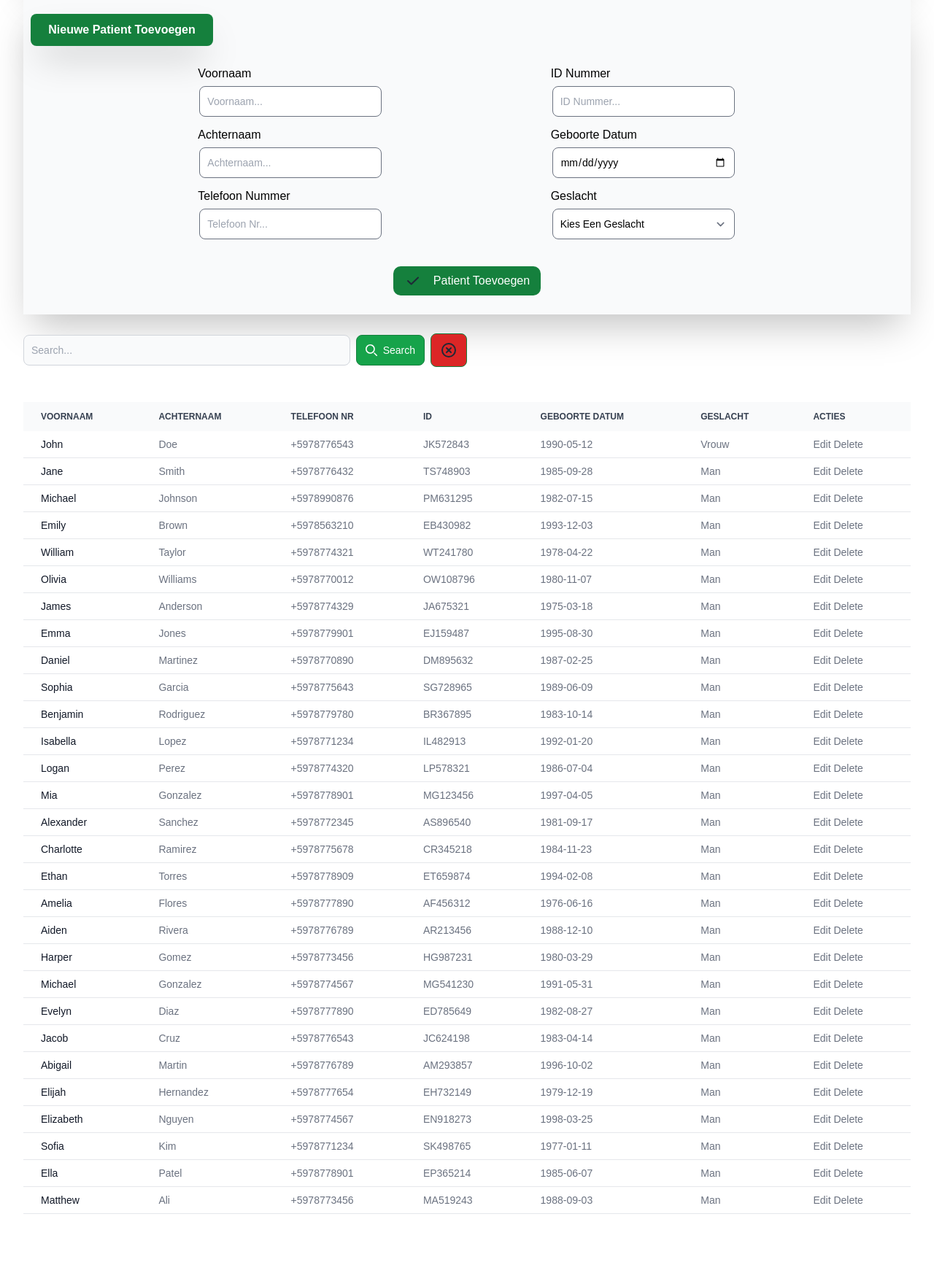
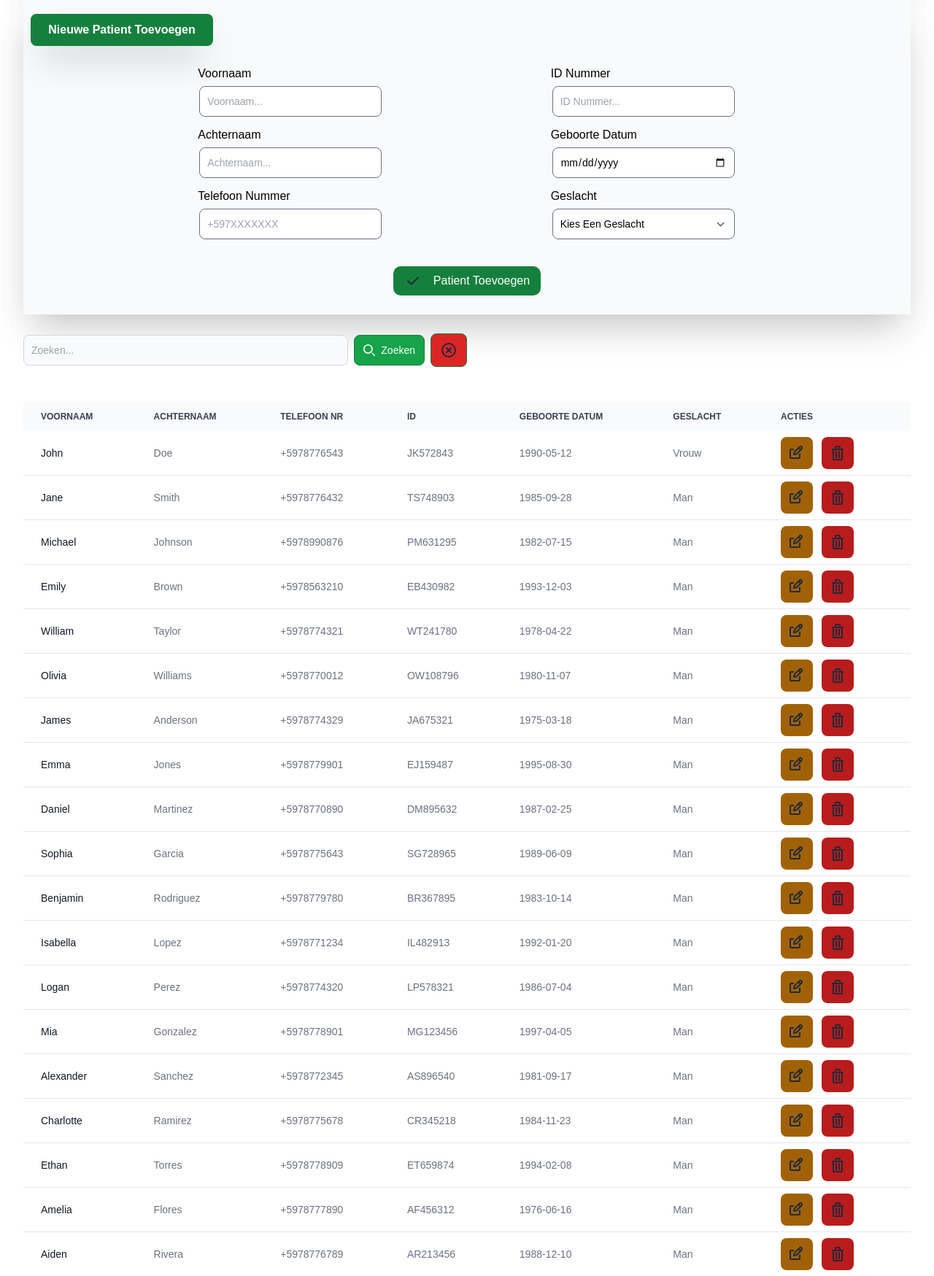
Before and after one commit to ItzArxher/MediBedTrackr, a Flask app: page /patienten in a window 1280 px wide. Shown: the part 261-2010 px from the top of the page at 73% size. Before the commit the page ends 1925 px from the top, so only its background shows below. Run offline with Flask 3, Linux system fonts and the light colour scheme; data comes from the database, SQL or seed files in the repository; some libraries are stand-ins or nearby versions.

Commit message:
patienten finalized

```diff
--- a/Webapp/templates/patienten.html
+++ b/Webapp/templates/patienten.html
@@ -8,36 +8,43 @@
 {% endblock %}
 {% block main_content %}
 <form class="my-[10px] form-control bg-gray-50 p-[10px] shadow-2xl" method="post" action="/create_patient">
-    <p class="rounded-lg text-center font-extrabold bg-green-700 text-white shadow-2xl w-[250px] py-[10px] my-[10px]">Nieuwe Patient Toevoegen</p>
+    <p class="rounded-lg text-center font-extrabold bg-green-700 text-white shadow-2xl w-[250px] py-[10px] my-[10px]">
+        Nieuwe Patient Toevoegen</p>
     <div class="flex flex-row justify-evenly py-4">
 
         <div class="flex flex-col gap-2">
             <div>
                 <label for="voornaam">Voornaam</label>
-                <input required placeholder="Voornaam..." name="voornaam" class="mx-[2px] my-[5px] w-[250px] bg-white-50 border border-[#6b7280] text-sm rounded-lg focus:ring-blue-500 focus:border-blue-500 block p-2.5 dark:bg-white-700 dark:border-white-600 dark:placeholder-white-400 dark:focus:ring-blue-500 dark:focus:border-blue-500"/>
+                <input required placeholder="Voornaam..." name="voornaam"
+                    class="mx-[2px] my-[5px] w-[250px] bg-white-50 border border-[#6b7280] text-sm rounded-lg focus:ring-blue-500 focus:border-blue-500 block p-2.5 dark:bg-white-700 dark:border-white-600 dark:placeholder-white-400 dark:focus:ring-blue-500 dark:focus:border-blue-500" />
             </div>
             <div>
                 <label for="achternaam">Achternaam</label>
-                <input required placeholder="Achternaam..." name="achternaam" class="mx-[2px] my-[5px] w-[250px] bg-white-50 border border-[#6b7280] text-sm rounded-lg focus:ring-blue-500 focus:border-blue-500 block p-2.5 dark:bg-white-700 dark:border-white-600 dark:placeholder-white-400 dark:focus:ring-blue-500 dark:focus:border-blue-500"/>
+                <input required placeholder="Achternaam..." name="achternaam"
+                    class="mx-[2px] my-[5px] w-[250px] bg-white-50 border border-[#6b7280] text-sm rounded-lg focus:ring-blue-500 focus:border-blue-500 block p-2.5 dark:bg-white-700 dark:border-white-600 dark:placeholder-white-400 dark:focus:ring-blue-500 dark:focus:border-blue-500" />
             </div>
             <div>
                 <label for="telefoon_nummer">Telefoon Nummer</label>
-                <input required type="tel" pattern="\+[0-9]{3}[0-9]{7}" placeholder="Telefoon Nr..." name="telefoon_nr" class="mx-[2px] my-[5px] w-[250px] bg-white-50 border border-white-300 text-sm rounded-lg focus:ring-blue-500 focus:border-blue-500 block p-2.5 dark:bg-white-700 dark:border-white-600 dark:placeholder-white-400 dark:focus:ring-blue-500 dark:focus:border-blue-500"/>
+                <input required type="tel" pattern="\+[0-9]{3}[0-9]{7}" placeholder="+597XXXXXXX" name="telefoon_nr"
+                    class="mx-[2px] my-[5px] w-[250px] bg-white-50 border border-white-300 text-sm rounded-lg focus:ring-blue-500 focus:border-blue-500 block p-2.5 dark:bg-white-700 dark:border-white-600 dark:placeholder-white-400 dark:focus:ring-blue-500 dark:focus:border-blue-500" />
             </div>
         </div>
         <div class="flex flex-col gap-2">
 
             <div>
                 <label for="id_nr">ID Nummer</label>
-                <input required placeholder="ID Nummer..." name="id_nr" class="mx-[2px] my-[5px] w-[250px] bg-white-50 border border-[#6b7280] text-sm rounded-lg focus:ring-blue-500 focus:border-blue-500 block p-2.5 dark:bg-white-700 dark:border-white-600 dark:placeholder-white-400 dark:focus:ring-blue-500 dark:focus:border-blue-500"/>
+                <input required placeholder="ID Nummer..." name="id_nr"
+                    class="mx-[2px] my-[5px] w-[250px] bg-white-50 border border-[#6b7280] text-sm rounded-lg focus:ring-blue-500 focus:border-blue-500 block p-2.5 dark:bg-white-700 dark:border-white-600 dark:placeholder-white-400 dark:focus:ring-blue-500 dark:focus:border-blue-500" />
             </div>
             <div>
                 <label for="geboorte_datum">Geboorte Datum</label>
-                <input required type="date" placeholder="Geboorte Datum..." name="geboorte_datum" class="mx-[2px] my-[5px] w-[250px] bg-white-50 border border-white-300 text-sm rounded-lg focus:ring-blue-500 focus:border-blue-500 block p-2.5 dark:bg-white-700 dark:border-white-600 dark:placeholder-white-400 dark:focus:ring-blue-500 dark:focus:border-blue-500"/>
+                <input required type="date" placeholder="Geboorte Datum..." name="geboorte_datum"
+                    class="mx-[2px] my-[5px] w-[250px] bg-white-50 border border-white-300 text-sm rounded-lg focus:ring-blue-500 focus:border-blue-500 block p-2.5 dark:bg-white-700 dark:border-white-600 dark:placeholder-white-400 dark:focus:ring-blue-500 dark:focus:border-blue-500" />
             </div>
             <div>
                 <label for="geslacht">Geslacht</label>
-                <select required name="geslacht" class="mx-[2px] my-[5px] w-[250px] bg-white-50 border border-white-300 text-sm rounded-lg focus:ring-blue-500 focus:border-blue-500 block p-2.5 dark:bg-white-700 dark:border-white-600 dark:placeholder-white-400 dark:focus:ring-blue-500 dark:focus:border-blue-500">
+                <select required name="geslacht"
+                    class="mx-[2px] my-[5px] w-[250px] bg-white-50 border border-white-300 text-sm rounded-lg focus:ring-blue-500 focus:border-blue-500 block p-2.5 dark:bg-white-700 dark:border-white-600 dark:placeholder-white-400 dark:focus:ring-blue-500 dark:focus:border-blue-500">
                     <option value="" disabled selected>Kies Een Geslacht</option>
                     <option value="man">Man</option>
                     <option value="vrouw">Vrouw</option>
@@ -46,9 +53,12 @@
         </div>
     </div>
     <div class="flex flex-row justify-center items-center p-4">
-    <button class="flex flex-row gap-4 text-white text-center bg-green-700 px-[15px] py-2 rounded-[10px]" type="submit">
-        <svg class="text-center w-6 h-6 text-gray-800 dark:text-white" aria-hidden="true" xmlns="http://www.w3.org/2000/svg" fill="none" viewBox="0 0 24 24">
-            <path stroke="currentColor" stroke-linecap="round" stroke-linejoin="round" stroke-width="2" d="m5 12 4.7 4.5 9.3-9"/>
+        <button class="flex flex-row gap-4 text-white text-center bg-green-700 px-[15px] py-2 rounded-[10px]"
+            type="submit">
+            <svg class="text-center w-6 h-6 text-gray-800 dark:text-white" aria-hidden="true"
+                xmlns="http://www.w3.org/2000/svg" fill="none" viewBox="0 0 24 24">
+                <path stroke="currentColor" stroke-linecap="round" stroke-linejoin="round" stroke-width="2"
+                    d="m5 12 4.7 4.5 9.3-9" />
             </svg>
             <span>Patient Toevoegen</span>
         </button>
@@ -57,12 +67,13 @@
 </form>
 
 <form class="flex items-center w-[50%] py-4" method="post" action="/patienten">
-    <label for="search" class="sr-only">Search</label>
+    <label for="search" class="sr-only">Zoeken
+    </label>
     <div class="relative w-full">
 
         <input type="text" id="search" name="search"
             class="bg-gray-50 border border-gray-300 text-gray-900 text-sm rounded-lg focus:ring-green-500 focus:border-green-500 block w-full  p-2.5  light:bg-gray-700 light:border-gray-600 light:placeholder-gray-400 light:text-white light:focus:ring-green-500 light:focus:border-green-500"
-            placeholder="Search...">
+            placeholder="Zoeken...">
 
     </div>
     <button type="submit"
@@ -70,12 +81,15 @@
         <svg class="w-4 h-4 me-2" aria-hidden="true" xmlns="http://www.w3.org/2000/svg" fill="none" viewBox="0 0 20 20">
             <path stroke="currentColor" stroke-linecap="round" stroke-linejoin="round" stroke-width="2"
                 d="m19 19-4-4m0-7A7 7 0 1 1 1 8a7 7 0 0 1 14 0Z" />
-        </svg>Search
+        </svg>Zoeken
     </button>
 
-    <a class="inline-flex items-center py-2.5 px-3 ms-2 text-sm font-medium text-white bg-red-600 rounded-lg border border-green-700 hover:bg-green-800 focus:ring-4 focus:outline-none focus:ring-green-300 light:bg-green-600 light:hover:bg-green-700 light:focus:ring-green-800" href="/patienten">
-        <svg class="w-6 h-6 text-gray-800 dark:text-white" aria-hidden="true" xmlns="http://www.w3.org/2000/svg" fill="none" viewBox="0 0 24 24">
-            <path stroke="currentColor" stroke-linecap="round" stroke-linejoin="round" stroke-width="2" d="m15 9-6 6m0-6 6 6m6-3a9 9 0 1 1-18 0 9 9 0 0 1 18 0Z"/>
+    <a class="inline-flex items-center py-2.5 px-3 ms-2 text-sm font-medium text-white bg-red-600 rounded-lg border border-green-700 hover:bg-green-800 focus:ring-4 focus:outline-none focus:ring-green-300 light:bg-green-600 light:hover:bg-green-700 light:focus:ring-green-800"
+        href="/patienten">
+        <svg class="w-6 h-6 text-gray-800 dark:text-white" aria-hidden="true" xmlns="http://www.w3.org/2000/svg"
+            fill="none" viewBox="0 0 24 24">
+            <path stroke="currentColor" stroke-linecap="round" stroke-linejoin="round" stroke-width="2"
+                d="m15 9-6 6m0-6 6 6m6-3a9 9 0 1 1-18 0 9 9 0 0 1 18 0Z" />
         </svg>
     </a>
 
@@ -130,8 +144,24 @@
                     {{patient['geslacht'].capitalize()}}
                 </td>
                 <td class="px-6 py-2">
-                    <a href="#edit-patient{{patient['id']}}">Edit</a>
-                    <a href="/delete_patient/{{patient['id']}}" onclick="return confirm('Are You Sure You Want To Delete {{patient['voornaam']}}?')">Delete</a>
+                    <a href="#edit-patient{{patient['id']}}"
+                        class="text-white bg-yellow-700 hover:bg-yellow-800 focus:ring-4 focus:outline-none focus:ring-yellow-300 font-medium rounded-lg text-sm p-2.5 text-center inline-flex items-center me-2 dark:bg-yellow-600 dark:hover:bg-yellow-700 dark:focus:ring-yellow-800">
+                        <svg class="w-6 h-6 text-gray-800 dark:text-white" aria-hidden="true"
+                            xmlns="http://www.w3.org/2000/svg" fill="none" viewBox="0 0 24 24">
+                            <path stroke="currentColor" stroke-linecap="round" stroke-linejoin="round" stroke-width="2"
+                                d="m14.3 4.8 2.9 2.9M7 7H4a1 1 0 0 0-1 1v10c0 .6.4 1 1 1h11c.6 0 1-.4 1-1v-4.5m2.4-10a2 2 0 0 1 0 3l-6.8 6.8L8 14l.7-3.6 6.9-6.8a2 2 0 0 1 2.8 0Z" />
+                        </svg>
+                    </a>
+                    <a href="/delete_patient/{{patient['id']}}"
+                        onclick="return confirm('Bent u zeker dat u {{patient['voornaam']}} {{patient['achternaam']}} wilt verwijderen?')"
+                        class="text-white bg-red-700 hover:bg-red-800 focus:ring-4 focus:outline-none focus:ring-red-300 font-medium rounded-lg text-sm p-2.5 text-center inline-flex items-center me-2 dark:bg-red-600 dark:hover:bg-red-700 dark:focus:ring-red-800">
+                        <svg class="w-6 h-6 text-gray-800 dark:text-white" aria-hidden="true"
+                            xmlns="http://www.w3.org/2000/svg" fill="none" viewBox="0 0 24 24">
+                            <path stroke="currentColor" stroke-linecap="round" stroke-linejoin="round" stroke-width="2"
+                                d="M5 7h14m-9 3v8m4-8v8M10 3h4a1 1 0 0 1 1 1v3H9V4a1 1 0 0 1 1-1ZM6 7h12v13a1 1 0 0 1-1 1H7a1 1 0 0 1-1-1V7Z" />
+                        </svg>
+                    </a>
+
                 </td>
             </tr>
             {% endfor%}
@@ -139,43 +169,106 @@
     </table>
 </div>
 {% for patient in patienten%}
-<div id="edit-patient{{patient['id']}}" class="modal">
-    <form action="/edit_patient" method="post" class="p-[5px] bg-white w-[400px] h-[fit-content]">
-        <label for="naam"><p>Naam</p></label>
-        <input value={{patient['voornaam']}} type="text" name="voornaam" required>
+<div id="edit-patient{{patient['id']}}" class="modal fixed">
+    <form action="/edit_patient" method="post" class="p-8 bg-white rounded-xl min-w-[400px] h-[fit-content]">
+        <div class="font-bold text-2xl py-2 text-center">
+            Patient wijzigen - Patient {{patient['voornaam']}} {{patient['achternaam']}}
+        </div>
+        <div class="flex flex-row gap-4">
+            <div class="p-2 flex flex-col gap-2">
 
-        <label for="Fnaam"><p>Familie Naam</p></label>
-        <input value={{patient['achternaam']}} type="text" name="achternaam" required>
 
-        <label for="tel"><p>tel</p></label>
-        <input value={{patient['telefoon_nr']}} type="tel" name="telefoon_nr" required>
+                <div>
+                    <label for="naam">
+                        <p>Voornaam</p>
+                    </label>
+                    <input value={{patient['voornaam']}} type="text" name="voornaam"
+                        class="mx-[2px] my-[5px] w-[250px] bg-white-50 border border-[#6b7280] text-sm rounded-lg focus:ring-blue-500 focus:border-blue-500 block p-2.5 dark:bg-white-700 dark:border-white-600 dark:placeholder-white-400 dark:focus:ring-blue-500 dark:focus:border-blue-500"
+                        required>
+                </div>
+                <div>
 
-        <label for="id_nr"><p>id_nr</p></label>
-        <input value={{patient['id_nr']}} type="text" name="id_nr" required>
+                    <label for="Fnaam">
+                        <p>Achternaam</p>
+                    </label>
+                    <input value={{patient['achternaam']}} type="text" name="achternaam" required
+                        class="mx-[2px] my-[5px] w-[250px] bg-white-50 border border-[#6b7280] text-sm rounded-lg focus:ring-blue-500 focus:border-blue-500 block p-2.5 dark:bg-white-700 dark:border-white-600 dark:placeholder-white-400 dark:focus:ring-blue-500 dark:focus:border-blue-500">
 
-        <label for="GD"><p>Geboorte Datum</p></label>
-        <input value={{patient['geboorte_datum']}} type="date" name="geboorte_datum" required>
+                </div>
 
-        <label for="geslacht"><p>geslacht</p></label>
-        <select name="geslacht">
-            <option value="man">man</option>
-            <option value="vrouw">vrouw</option>
+                <div>
+
+
+                    <label for="tel">
+                        <p>Telefoon Nummer</p>
+                    </label>
+                    <input value={{patient['telefoon_nr']}} type="tel" name="telefoon_nr" required
+                        class="mx-[2px] my-[5px] w-[250px] bg-white-50 border border-[#6b7280] text-sm rounded-lg focus:ring-blue-500 focus:border-blue-500 block p-2.5 dark:bg-white-700 dark:border-white-600 dark:placeholder-white-400 dark:focus:ring-blue-500 dark:focus:border-blue-500">
+                </div>
+            </div>
+
+            <div class="p-2 flex flex-col gap-2">
+
+
+                <div>
+                    <label for="id_nr">
+                        <p>ID Nummer</p>
+                    </label>
+                    <input value={{patient['id_nr']}} type="text" name="id_nr" required
+                        class="mx-[2px] my-[5px] w-[250px] bg-white-50 border border-[#6b7280] text-sm rounded-lg focus:ring-blue-500 focus:border-blue-500 block p-2.5 dark:bg-white-700 dark:border-white-600 dark:placeholder-white-400 dark:focus:ring-blue-500 dark:focus:border-blue-500">
+
+                </div>
+
+
+                <div>
+
+                    <label for="GD">
+                        <p>Geboorte Datum</p>
+                    </label>
+                    <input value={{patient['geboorte_datum']}} type="date" name="geboorte_datum" required
+                        class="mx-[2px] my-[5px] w-[250px] bg-white-50 border border-[#6b7280] text-sm rounded-lg focus:ring-blue-500 focus:border-blue-500 block p-2.5 dark:bg-white-700 dark:border-white-600 dark:placeholder-white-400 dark:focus:ring-blue-500 dark:focus:border-blue-500">
+
+                </div>
+
+                <div>
+
+                    <label for="geslacht">
+                        <p>Geslacht</p>
+                    </label>
+                    <select name="geslacht" required
+                        class="mx-[2px] my-[5px] w-[250px] bg-white-50 border border-white-300 text-sm rounded-lg focus:ring-blue-500 focus:border-blue-500 block p-2.5 dark:bg-white-700 dark:border-white-600 dark:placeholder-white-400 dark:focus:ring-blue-500 dark:focus:border-blue-500">
+                        <option value="man" {{"selected" if patient['geslacht']=="man" }}>Man
+                        </option>
+                        <option value="vrouw" {{"selected" if patient['geslacht']=="vrouw" }}>Vrouw</option>
                     </select>
+
+                </div>
+            </div>
+        </div>
+
         <input value={{patient['id']}} type="text" name="id" hidden>
 
+        <div class="flex flex-row justify-evenly py-2">
+
+
             <a href="#"
-            class="inline-flex items-center py-2.5 px-3 ms-[50%] text-sm font-medium text-white bg-red-600 rounded-lg border border-red-700 hover:bg-red-800 focus:ring-4 focus:outline-none focus:ring-red-300 light:bg-red-600 light:hover:bg-red-700 light:focus:ring-red-800">
-            <svg class="w-6 h-6 text-gray-800 dark:text-white" aria-hidden="true" xmlns="http://www.w3.org/2000/svg" fill="none" viewBox="0 0 24 24">
-                <path stroke="currentColor" stroke-linecap="round" stroke-linejoin="round" stroke-width="2" d="M8.5 11.5 11 14l4-4m6 2a9 9 0 1 1-18 0 9 9 0 0 1 18 0Z"/>
+                class="inline-flex items-center py-2.5 px-3 text-sm font-medium text-white bg-red-600 rounded-lg border border-red-700 hover:bg-red-800 focus:ring-4 focus:outline-none focus:ring-red-300 light:bg-red-600 light:hover:bg-red-700 light:focus:ring-red-800">
+                <svg class="w-5 h-5 text-gray-800 dark:text-white" aria-hidden="true" xmlns="http://www.w3.org/2000/svg"
+                    fill="none" viewBox="0 0 24 24">
+                    <path stroke="currentColor" stroke-linecap="round" stroke-linejoin="round" stroke-width="2"
+                        d="M6 18 18 6m0 12L6 6" />
                 </svg>
             </a>
 
             <button type="submit"
-            class="inline-flex items-center py-2.5 px-3 ms-[87%] text-sm font-medium text-white bg-green-600 rounded-lg border border-green-700 hover:bg-green-800 focus:ring-4 focus:outline-none focus:ring-green-300 light:bg-green-600 light:hover:bg-green-700 light:focus:ring-green-800">
-            <svg class="w-6 h-6 text-gray-800 dark:text-white" aria-hidden="true" xmlns="http://www.w3.org/2000/svg" fill="none" viewBox="0 0 24 24">
-                <path stroke="currentColor" stroke-linecap="round" stroke-linejoin="round" stroke-width="2" d="M8.5 11.5 11 14l4-4m6 2a9 9 0 1 1-18 0 9 9 0 0 1 18 0Z"/>
+                class="inline-flex items-center py-2.5 px-3 text-sm font-medium text-white bg-green-600 rounded-lg border border-green-700 hover:bg-green-800 focus:ring-4 focus:outline-none focus:ring-green-300 light:bg-green-600 light:hover:bg-green-700 light:focus:ring-green-800">
+                <svg class="w-6 h-6 text-gray-800 dark:text-white" aria-hidden="true" xmlns="http://www.w3.org/2000/svg"
+                    fill="none" viewBox="0 0 24 24">
+                    <path stroke="currentColor" stroke-linecap="round" stroke-linejoin="round" stroke-width="2"
+                        d="M8.5 11.5 11 14l4-4m6 2a9 9 0 1 1-18 0 9 9 0 0 1 18 0Z" />
                 </svg>
             </button>
+        </div>
     </form>
 </div>
 {%endfor%}
```
Lines whose indentation alone changed are shown as unchanged.
